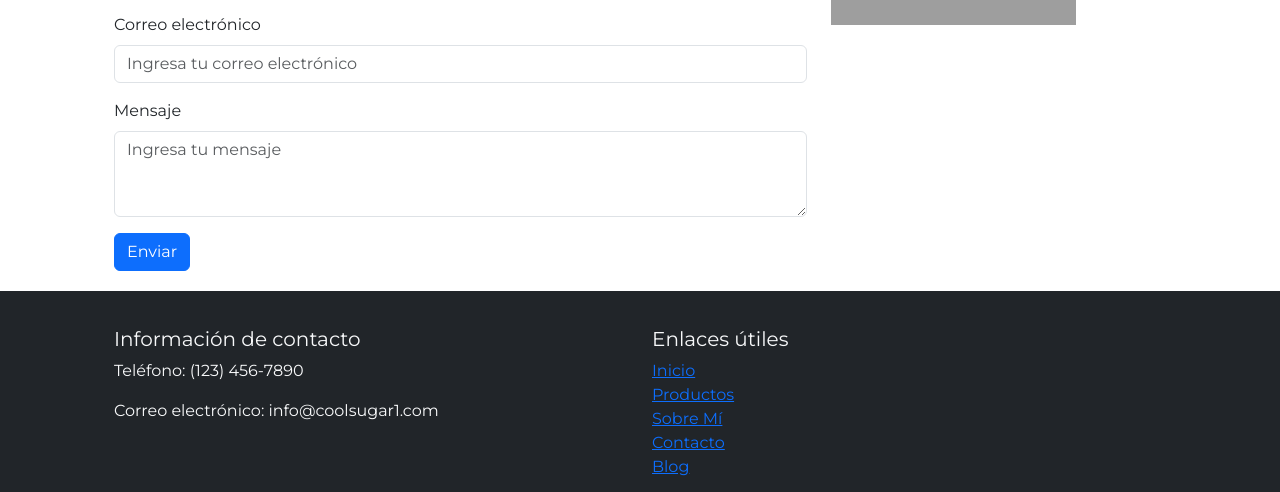
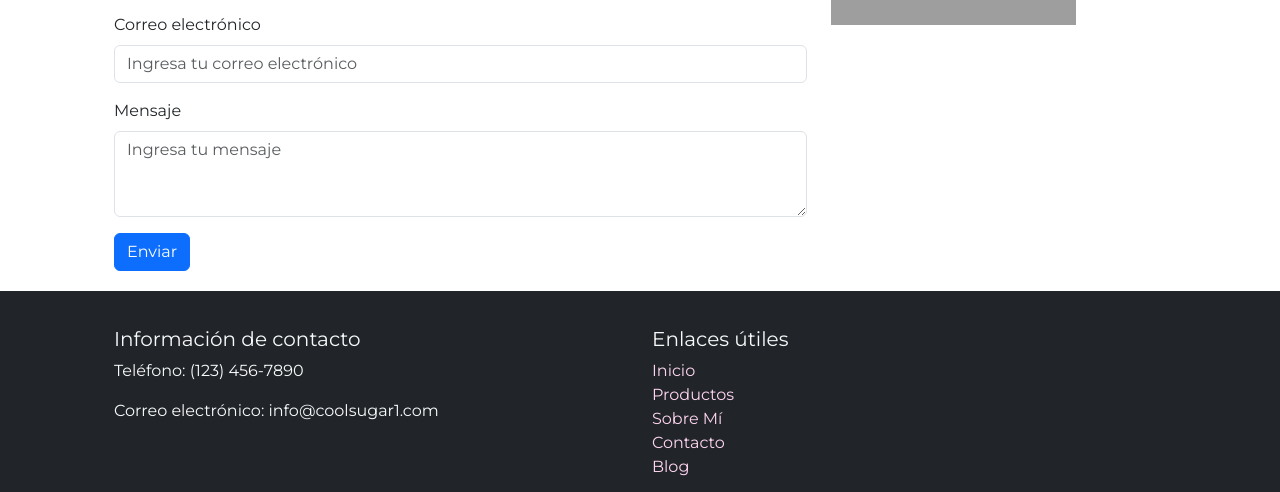
Before and after one commit to BegoRB/PF-RodriguezBlanco-Begona, a plain HTML site: page paginas/contacto.html in a window 1280 px wide. Shown: the part 321-813 px from the top of the page. Drawn offline with nearby package versions, Linux system fonts and the light colour scheme; grey boxes are pictures that could not be loaded.

Commit message:
Cambio de estilo en enlaces footer

```diff
--- a/css/style.css
+++ b/css/style.css
@@ -126,3 +126,8 @@ body {
     color: #a6849c;
 
 }
+
+.list-unstyled {
+    text-decoration: none;
+    color: #ffd6f2;
+}
--- a/paginas/contacto.html
+++ b/paginas/contacto.html
@@ -137,12 +137,13 @@ crossorigin="anonymous">
 		<div class="col-md-6">
 			<h5>Enlaces útiles</h5>
 			<ul class="list-unstyled">
-			<li><a href="index.html">Inicio</a></li>
-			<li><a href="paginas/productos.html">Productos</a></li>
-			<li><a href="paginas/sobremi.html">Sobre Mí</a></li>
-			<li><a href="paginas/contacto.html">Contacto</a></li>
-			<li><a href="paginas/blog.html">Blog</a></li>
-			</ul>
+				<ul class="list-unstyled">
+					<li><a class="list-unstyled" href="../index.html">Inicio</a></li>
+					<li><a class="list-unstyled"href="../paginas/productos.html">Productos</a></li>
+					<li><a class="list-unstyled" href="../paginas/sobremi.html">Sobre Mí</a></li>
+					<li><a class="list-unstyled" href="../paginas/contacto.html">Contacto</a></li>
+					<li><a class="list-unstyled" href="../paginas/blog.html">Blog</a></li>
+					</ul>
 		</div>
 		<div class="d-flex">
 		<a class="dirección" href="https://www.instagram.com/coolsugar1/?igshid=YmMyMTA2M2Y%3D" target=”_blank”><i
```
Also changed, not shown: index.html (+5 -5 lines), paginas/blog.html (+6 -6 lines), paginas/productos.html (+5 -5 lines), paginas/sobremi.html (+5 -5 lines).
